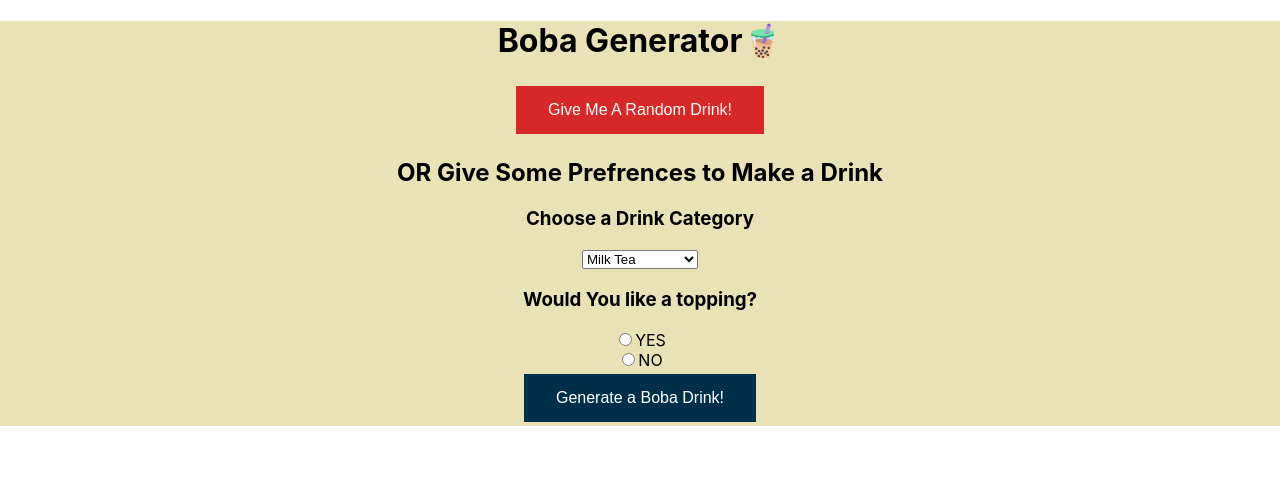
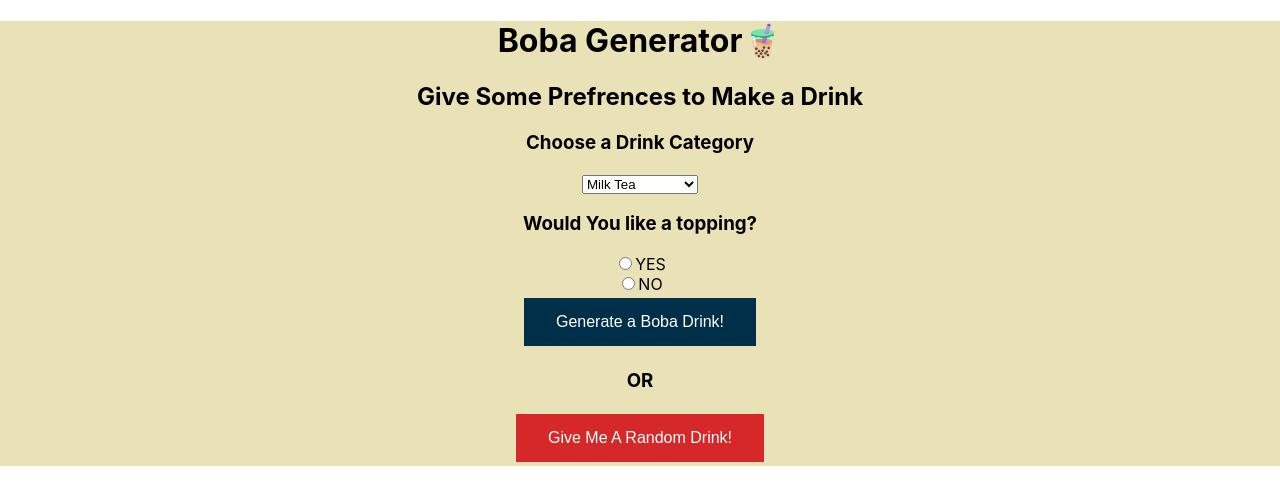
Before and after one commit to Rikaiyah-Winters/boba-generator, a React (Create React App) app: page / in a window 1280 px wide. Shown: the top 504 px of the page. Built offline with nearby package versions, Linux system fonts and the light colour scheme.

Commit message:
Moved first button to bottom

```diff
--- a/src/App.js
+++ b/src/App.js
@@ -5,9 +5,7 @@ function App() {
   return (
     <div className="App">
       <h1>Boba Generator🧋</h1>
-      {/*Consider placing both buttons together instead of separate like they are now*/}
-      <button class="random-drink-button" type="button">Give Me A Random Drink!</button>
-      <h2>OR Give Some Prefrences to Make a Drink</h2>
+      <h2>Give Some Prefrences to Make a Drink</h2>
       <h3>Choose a Drink Category</h3>
       <select name="drink-categories" id="drink-categories">
         <option value="milk tea">Milk Tea</option>
@@ -22,6 +20,8 @@ function App() {
       <input type="radio" id="no" name="topping_answer" value="NO"></input>
       <label for="NO">NO</label><br></br>
       <button class="customized-drink-button">Generate a Boba Drink!</button>
+      <h3>OR</h3>
+      <button class="random-drink-button" type="button">Give Me A Random Drink!</button>
     </div>
   );
 }
```
